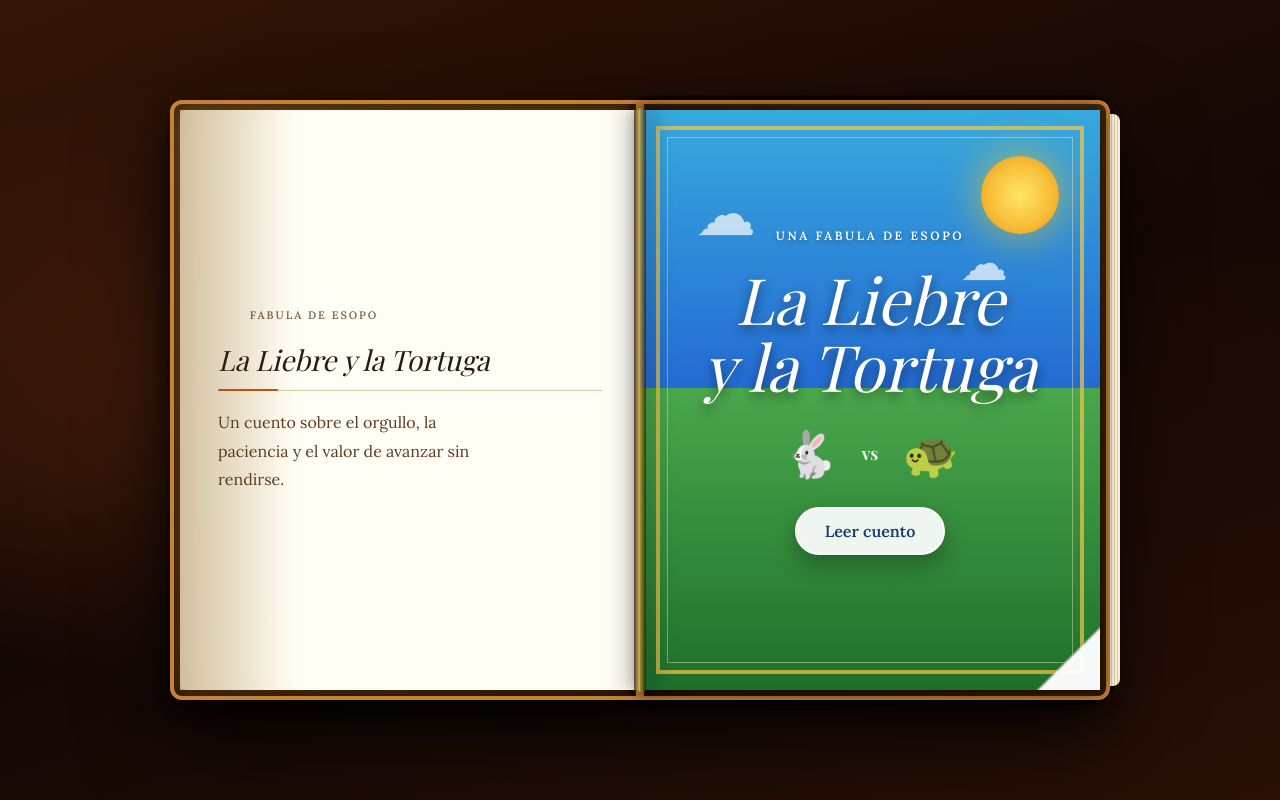
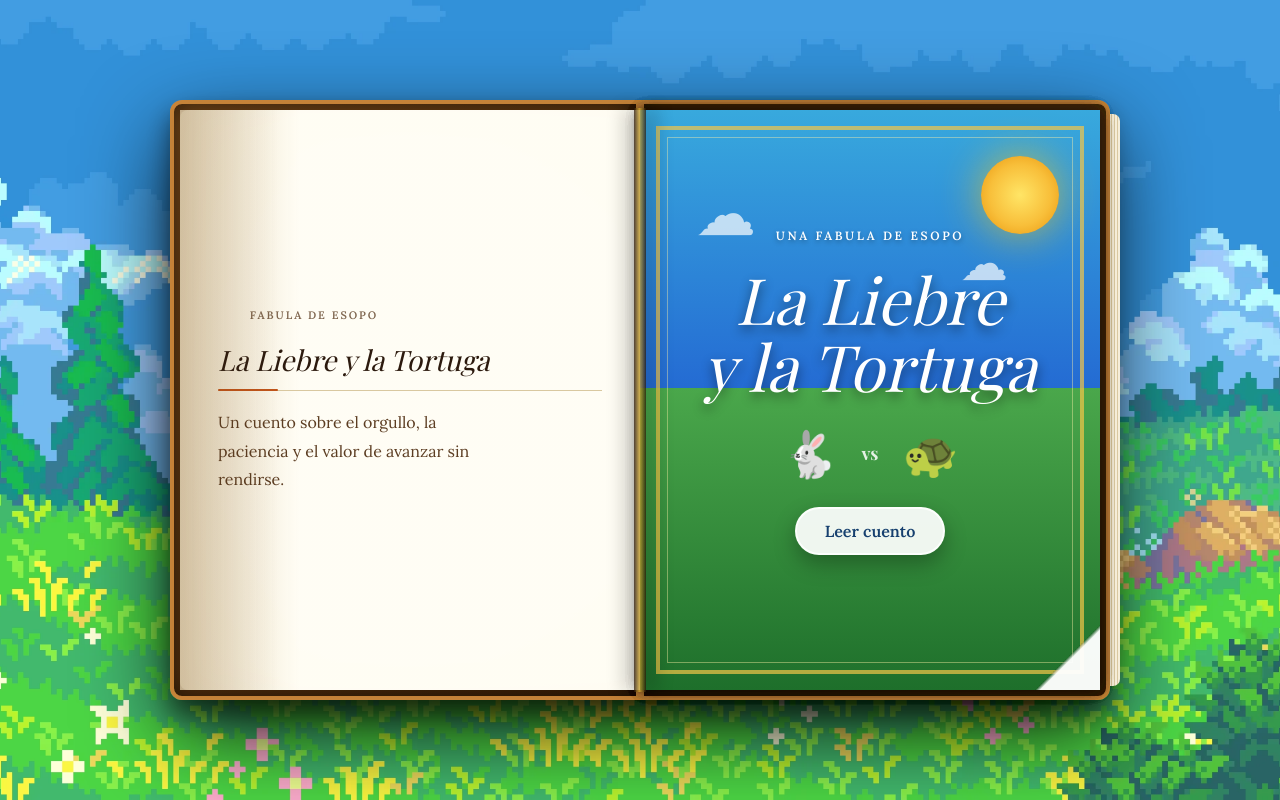
Before and after one commit to TMDiego/CuentoGrupo, a website: page index.html in a window 1280 px wide. Drawn offline with nearby package versions, Linux system fonts and the light colour scheme; a web font is replaced by a local one.

Commit message:
cambio de fondo

```diff
--- a/src/css/input.css
+++ b/src/css/input.css
@@ -60,10 +60,7 @@ body {
     overflow: hidden;
     font-family: var(--fuente-p);
     color: var(--tinta);
-    background:
-        radial-gradient(ellipse at 28% 48%, rgba(95, 43, 16, 0.64) 0%, transparent 54%),
-        radial-gradient(ellipse at 72% 52%, rgba(36, 12, 5, 0.58) 0%, transparent 56%),
-        linear-gradient(160deg, #331507 0%, #120604 52%, #291107 100%);
+    background: #120604 url("../../imagenes/fondo.webp") center / cover no-repeat fixed;
 }
 
 .flip-checkbox {
```
Also changed, not shown: imagenes/fondo.webp (added), src/css/output.css.
